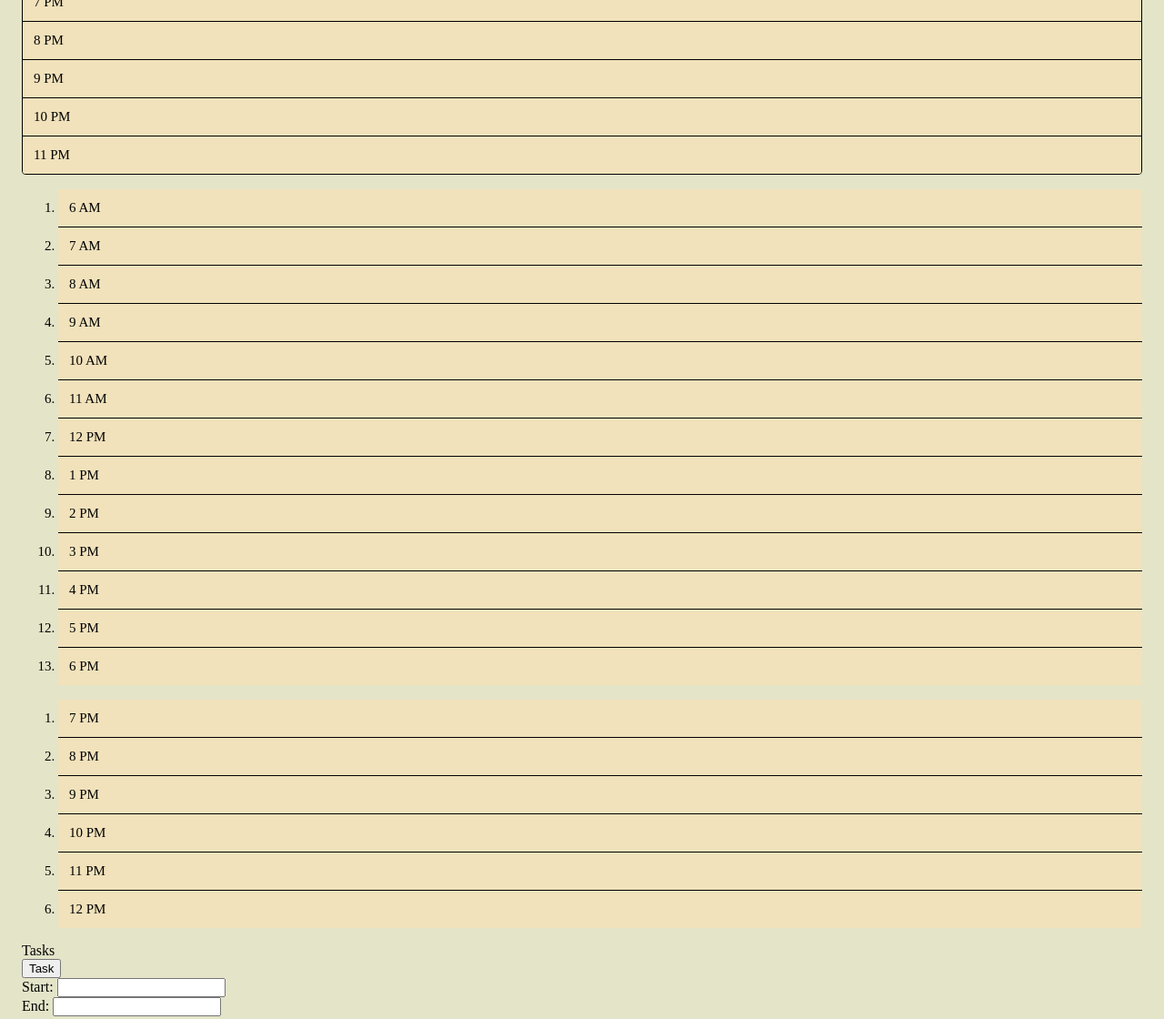
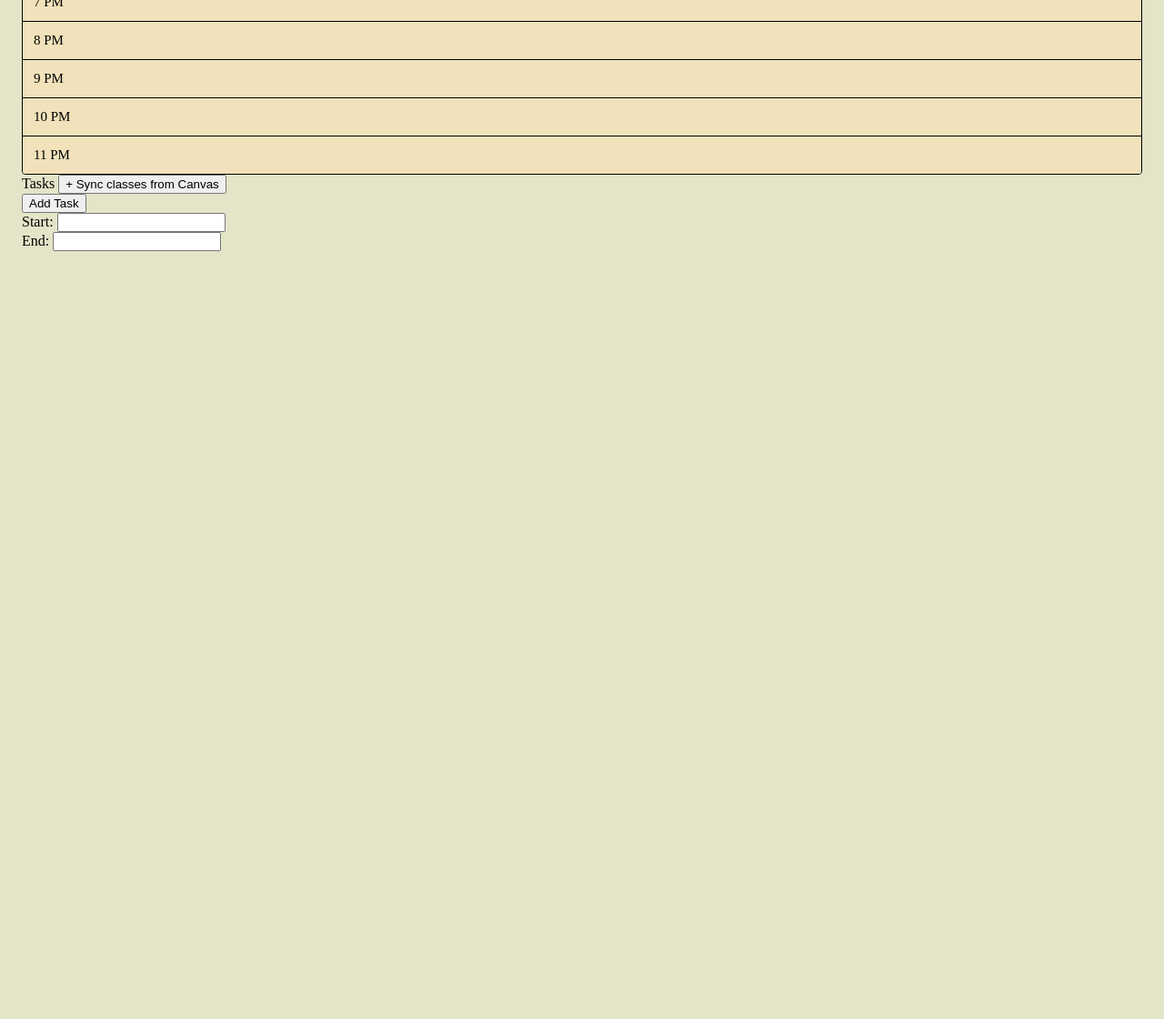
Before and after one commit to abisanti-nw/prog2-website, a website: page index.html in a window 1280 px wide. Shown: the part 1035-2155 px from the top of the page at 91% size. After the commit the page ends 1335 px from the top, so only its background shows below. Drawn offline with Linux system fonts and the light colour scheme.

Commit message:
Removed day view, Added class-block input tab & button, added "add task" button

```diff
--- a/index.html
+++ b/index.html
@@ -26,7 +26,6 @@
                 <li id = "thu">Thu 21</li>
                 <li id = "fri">Fri 22</li>
                 <li id = "sat">Sat 23</li>
-
             </ol>
 
             <ol class = "times">
@@ -55,45 +54,20 @@
                 <li class="time">10 PM</li>
                 <li class="time">11 PM</li>
             </ol>
-
-        </div>
-
-        <div id="day-view">
-            <ol class="6am-6pm">
-                <li class="time">6 AM</li>
-                <li class="time">7 AM</li>
-                <li class="time">8 AM</li>
-                <li class="time">9 AM</li>
-                <li class="time">10 AM</li>
-                <li class="time">11 AM</li>
-                <li class="time">12 PM</li>
-                <li class="time">1 PM</li>
-                <li class="time">2 PM</li>
-                <li class="time">3 PM</li>
-                <li class="time">4 PM</li>
-                <li class="time">5 PM</li>
-                <li class="time">6 PM</li>
-            </ol>
-
-            <ol class="7pm-12am">
-                <li class="time">7 PM</li>
-                <li class="time">8 PM</li>
-                <li class="time">9 PM</li>
-                <li class="time">10 PM</li>
-                <li class="time">11 PM</li>
-                <li class="time">12 PM</li>
-            </ol>
         </div>
     </div>
 
     <div>
         <aside id = "aside">
             Tasks
+            <button onclick="window.open('popup.html', '_blank', 'width=500, height = 500')">
+                + Sync classes from Canvas
+            </button>
         </aside>
 
         <div class = "flex-task-column">
             <div class = "tasks">
-                <button type = "task-collapsible" class = "collapsible">Task </button>
+                <button type = "button" class = "add-task-btn" onclick = "addTask()">Add Task </button>
                     <div class = "collapsible-times"
                         <form action = "input-start-time">
                             <label for = "start-time"> Start: </Label>
```
Also changed, not shown: popup.html (+11 -7 lines).
